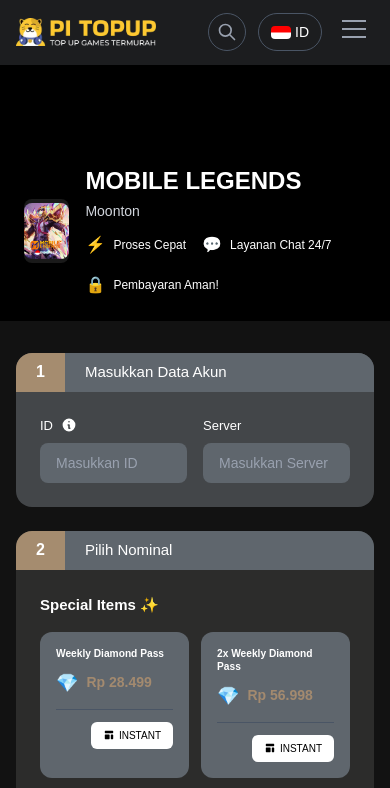
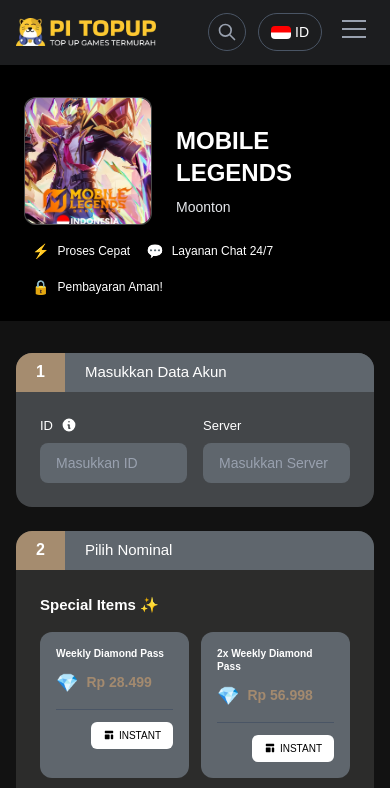
Before and after one commit to akbarryyan/topup-nextjs, a Next.js app: page /products/mobile-legends in a window 390 px wide. Shown: the top 788 px of the page. Built offline with nearby package versions, Linux system fonts and the light colour scheme.

Commit message:
style: Enhance layout and styling in ProductHero component for improved visual hierarchy and responsiveness

```diff
--- a/src/components/ProductHero.js
+++ b/src/components/ProductHero.js
@@ -27,43 +27,52 @@
         {/* Banner Content */}
         <div className="absolute bottom-0 left-0 right-0 bg-gradient-to-t from-black/80 to-transparent p-6">
           <div className="max-w-7xl mx-auto">
-            <div className="flex items-center gap-4">
+            <div className="flex flex-col gap-4">
+              <div className="flex items-end gap-6">
                 {/* Game Icon/Logo */}
-              <div className="w-16 h-16 md:w-20 md:h-20 bg-white/10 rounded-lg flex items-center justify-center backdrop-blur-sm">
+                <div className="w-32 h-32 md:w-40 md:h-40 lg:w-48 lg:h-48 bg-white/10 rounded-xl flex items-center justify-center backdrop-blur-sm border border-white/20">
                   {!iconError ? (
                     <Image
                       src="/ml.webp"
                       alt="Mobile Legends Icon"
-                    width={64}
-                    height={64}
-                    className="rounded-lg"
+                      width={160}
+                      height={160}
+                      className="rounded-xl w-full h-full object-cover"
                       onError={() => setIconError(true)}
                     />
                   ) : (
-                  <div className="w-12 h-12 bg-gradient-to-br from-blue-500 to-purple-600 rounded-lg flex items-center justify-center">
-                    <span className="text-white font-bold text-lg">ML</span>
+                    <div className="w-full h-full bg-gradient-to-br from-blue-500 to-purple-600 rounded-xl flex items-center justify-center">
+                      <span className="text-white font-bold text-4xl md:text-5xl lg:text-6xl">
+                        ML
+                      </span>
                     </div>
                   )}
                 </div>
 
                 {/* Game Info */}
-              <div>
-                <h1 className="text-2xl md:text-3xl font-bold text-white mb-1">
+                <div className="flex-1 pb-2">
+                  <h1 className="text-2xl md:text-3xl lg:text-4xl font-bold text-white mb-2">
                     {gameTitle}
                   </h1>
-                <p className="text-gray-300 text-sm md:text-base mb-3">
+                  <p className="text-gray-200 text-sm md:text-base lg:text-lg">
                     {gameSubtitle}
                   </p>
+                </div>
+              </div>
 
-                {/* Features */}
-                <div className="flex flex-wrap gap-4">
+              {/* Features - Now below the image and title */}
+              <div className="flex flex-wrap gap-4 md:gap-6 ml-2">
                 {features.map((feature, index) => (
                   <div
                     key={index}
                     className="flex items-center gap-2 text-white"
                   >
-                      <span className="text-yellow-400">{feature.icon}</span>
-                      <span className="text-xs md:text-sm">{feature.text}</span>
+                    <span className="text-yellow-400 text-sm md:text-base">
+                      {feature.icon}
+                    </span>
+                    <span className="text-xs md:text-sm lg:text-base">
+                      {feature.text}
+                    </span>
                   </div>
                 ))}
               </div>
@@ -72,6 +81,5 @@
         </div>
       </div>
     </div>
-    </div>
   );
 }
```
Lines whose indentation alone changed are shown as unchanged.
